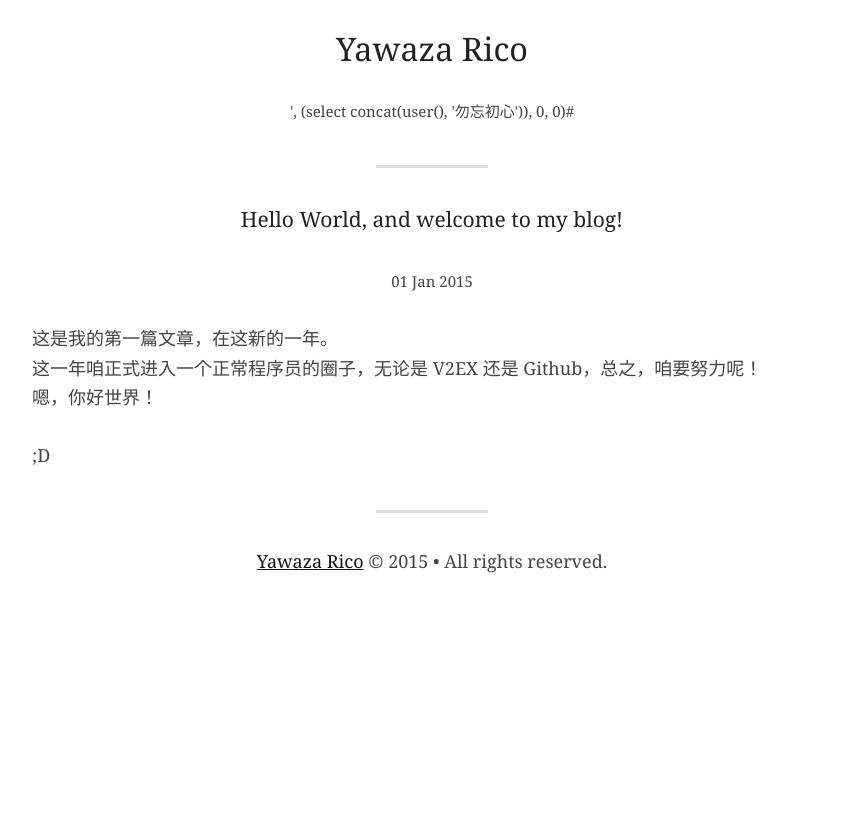
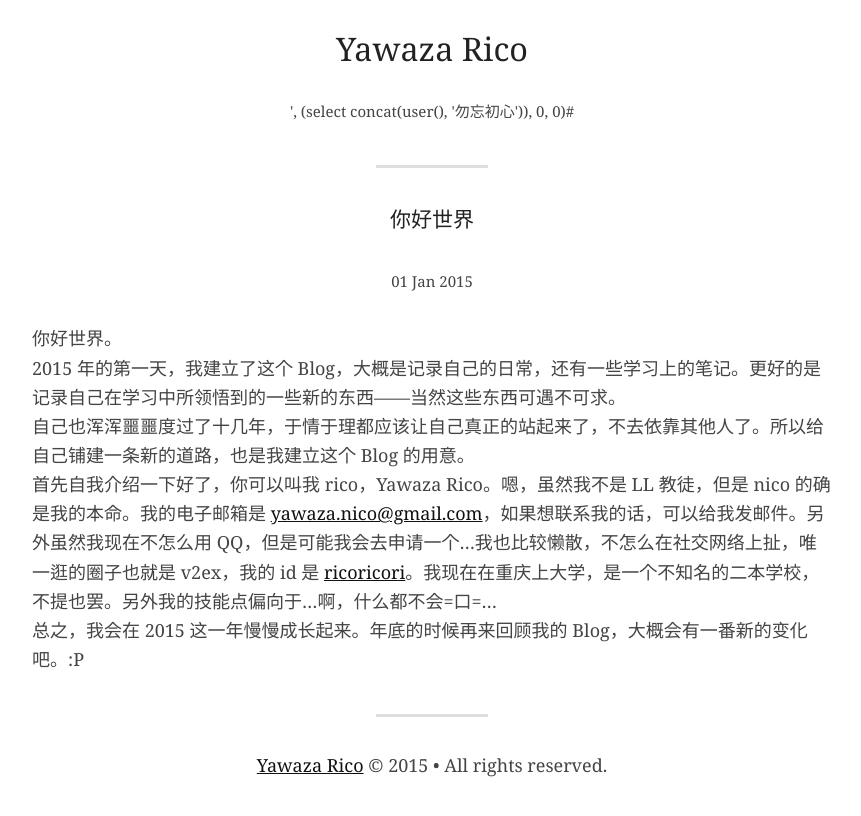
Before and after one commit to bakarico/bakarico.github.io, a Jekyll site: the page built from _posts/2015-01-01-hello-world.md, in a window 1280 px wide. Shown: the top 816 px of the page, without its empty margins (208-1069 px from the left). Built offline with Jekyll 4.4.1, drawn with Linux system fonts in a browser that asks for light colours.

Commit message:
Update 2015-01-01-hello-world.md

```diff
--- a/_posts/2015-01-01-hello-world.md
+++ b/_posts/2015-01-01-hello-world.md
@@ -1,13 +1,13 @@
 ---
 layout: default
-title: Hello World, and welcome to my blog!
+title: 你好世界
 ---
 
 ### <center>{{ page.title }}<center> ###
 <small><center> {{ page.date | date_to_string }} </center></small>
 
-这是我的第一篇文章，在这新的一年。
-这一年咱正式进入一个正常程序员的圈子，无论是 V2EX 还是 Github，总之，咱要努力呢！
-嗯，你好世界！
-
-;D
+你好世界。
+2015 年的第一天，我建立了这个 Blog，大概是记录自己的日常，还有一些学习上的笔记。更好的是记录自己在学习中所领悟到的一些新的东西——当然这些东西可遇不可求。
+自己也浑浑噩噩度过了十几年，于情于理都应该让自己真正的站起来了，不去依靠其他人了。所以给自己铺建一条新的道路，也是我建立这个 Blog 的用意。
+首先自我介绍一下好了，你可以叫我 rico，Yawaza Rico。嗯，虽然我不是 LL 教徒，但是 nico 的确是我的本命。我的电子邮箱是 [yawaza.nico@gmail.com](yawaza.nico@gmail.com)，如果想联系我的话，可以给我发邮件。另外虽然我现在不怎么用 QQ，但是可能我会去申请一个…我也比较懒散，不怎么在社交网络上扯，唯一逛的圈子也就是 v2ex，我的 id 是 [ricoricori](http://www.v2ex.com/member/ricorico)。我现在在重庆上大学，是一个不知名的二本学校，不提也罢。另外我的技能点偏向于…啊，什么都不会=口=…
+总之，我会在 2015 这一年慢慢成长起来。年底的时候再来回顾我的 Blog，大概会有一番新的变化吧。:P
```
